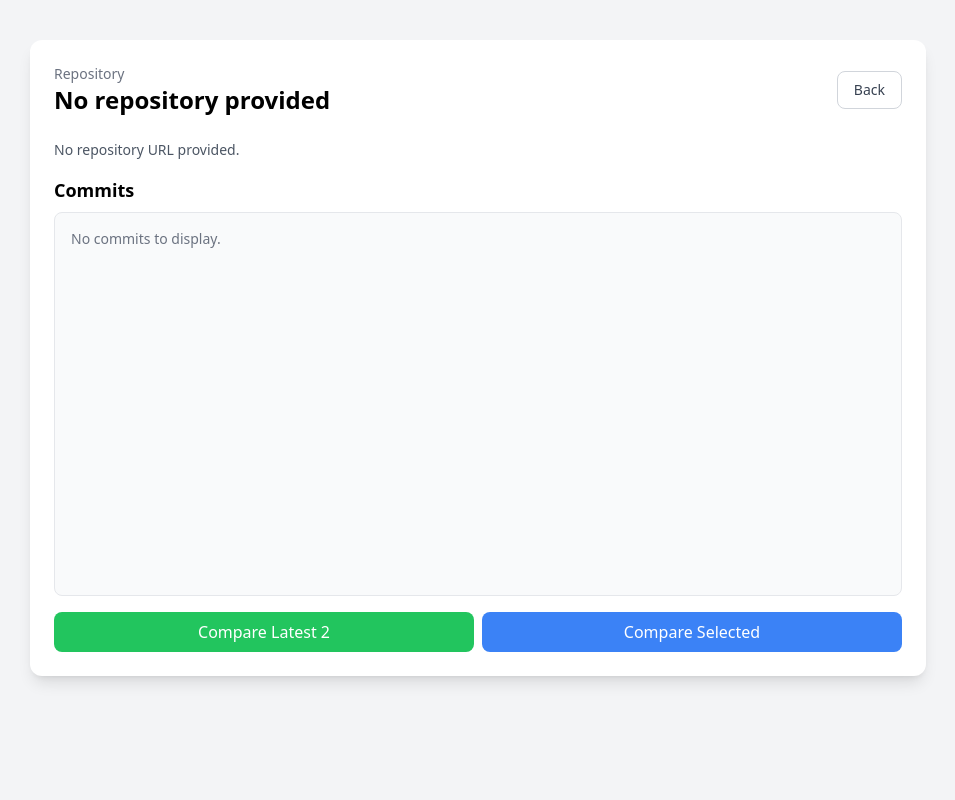
After one commit to VantaTree/Code-Ripple, a Flask app: page /commits in a window 1280 px wide. The commit adds this page. Shown: the whole page, without its empty margins (162-1117 px from the left). Run offline with Flask 3, Linux system fonts and the light colour scheme; some libraries are stand-ins or nearby versions.

Commit message:
refactor: streamline commit fetching and enhance results page rendering

```diff
--- a/app.py
+++ b/app.py
@@ -13,9 +13,48 @@ def extract_repo_info(url):
     parts = url.rstrip("/").split("/")
     return parts[-2], parts[-1]
 
+def fetch_recent_commits(repo_url, limit=20):
+    # Shared helper so both the HTML page and JSON API use the same commit-fetching logic.
+    owner, repo = extract_repo_info(repo_url)
+    api_url = f"https://api.github.com/repos/{owner}/{repo}/commits"
+
+    # Ask GitHub for exactly the number of commits we want to show on the results page.
+    response = requests.get(api_url, params={"per_page": limit}, timeout=10)
+    response.raise_for_status()
+    commits = response.json()
+
+    result = []
+    for c in commits[:limit]:
+        commit_data = c["commit"]
+        author = commit_data.get("author") or {}
+
+        result.append({
+            "sha": c["sha"],
+            "message": commit_data.get("message"),
+            "author": author.get("name", "Unknown"),
+            "date": author.get("date")
+        })
+
+    return result
+
 @app.route("/")
 def index():
     return render_template("index.html")
+
+@app.route("/commits", methods=["GET"])
+def commits_page():
+    repo_url = request.args.get("repo_url", "")
+    commits = []
+    error = None
+
+    if repo_url:
+        try:
+            # Render the latest 20 commits on the server so the results page is fully Jinja-driven.
+            commits = fetch_recent_commits(repo_url, limit=20)
+        except Exception as e:
+            error = str(e)
+
+    return render_template("results.html", repo_url=repo_url, commits=commits, error=error)
 
 @app.route("/commits", methods=["POST"])
 def get_commits():
@@ -23,27 +62,8 @@ def get_commits():
     repo_url = data.get("repo_url")
 
     try:
-        owner, repo = extract_repo_info(repo_url)
-        api_url = f"https://api.github.com/repos/{owner}/{repo}/commits"
-
-        response = requests.get(api_url)
-        commits = response.json()
-
-        result = []
-        for c in commits[:10]:  # limit to 10
-            commit_data = c["commit"]
-
-            author = commit_data.get("author") or {}
-            date = author.get("date")
-
-            result.append({
-                "sha": c["sha"],
-                "message": commit_data.get("message"),
-                "author": author.get("name", "Unknown"),
-                "date": date
-            })
-
-        return jsonify({"commits": result})
+        # Keep the JSON endpoint available for any future async workflow.
+        return jsonify({"commits": fetch_recent_commits(repo_url, limit=20)})
 
     except Exception as e:
         return jsonify({"error": str(e)}), 500
--- a/static/main.js
+++ b/static/main.js
@@ -1,57 +1,23 @@
+// Read server-rendered data from the template in a way that keeps editor diagnostics happy.
+const repoUrl = document.body?.dataset?.repoUrl || "";
+const initialCommitsNode = document.getElementById("initial-commits-data");
+
 let commits = [];
-let selected = [];
-
-async function fetchCommits() {
-    const repoUrl = document.getElementById("repoInput").value;
-
-    const res = await fetch("/commits", {
-        method: "POST",
-        headers: {
-            "Content-Type": "application/json"
-        },
-        body: JSON.stringify({ repo_url: repoUrl })
-    });
-
-    const data = await res.json();
-
-    commits = data.commits;
-    renderCommits();
+if (initialCommitsNode) {
+    try {
+        const parsedCommits = JSON.parse(initialCommitsNode.textContent || "[]");
+        commits = Array.isArray(parsedCommits) ? parsedCommits : [];
+    } catch (error) {
+        console.error("Failed to parse initial commits:", error);
+    }
 }
 
-function renderCommits() {
-    const list = document.getElementById("commitList");
-    list.innerHTML = "";
-
-    commits.forEach((c) => {
-        const div = document.createElement("div");
-
-        div.className = "flex items-start gap-2 p-2 border-b last:border-none";
-
-        const formattedDate = formatDate(c.date);
-
-        div.innerHTML = `
-            <input type="checkbox" class="mt-1" onchange="toggleSelect('${c.sha}')">
-            <div>
-                <p class="text-sm font-medium">${c.message}</p>
-                <p class="text-xs text-gray-500">${c.author}</p>
-                <p class="text-xs text-gray-400">${formattedDate}</p>
-            </div>
-        `;
-
-        list.appendChild(div);
-    });
-}
-
-function toggleSelect(sha) {
-    if (selected.includes(sha)) {
-        selected = selected.filter(s => s !== sha);
-    } else {
-        if (selected.length >= 2) {
-            alert("Select only 2 commits");
-            return;
-        }
-        selected.push(sha);
-    }
+function getSelectedCommits() {
+    // Read the current checkbox state from the server-rendered markup.
+    const checkedBoxes = Array.from(document.querySelectorAll(".commit-checkbox:checked"));
+    return checkedBoxes
+        .map((checkbox) => commits.find((commit) => commit.sha === checkbox.value))
+        .filter(Boolean);
 }
 
 async function compareLatest() {
@@ -60,23 +26,20 @@ async function compareLatest() {
         return;
     }
 
-    const repoUrl = document.getElementById("repoInput").value;
-
+    const currentRepoUrl = repoUrl || document.getElementById("repoInput")?.value?.trim() || "";
     const commit1 = commits[0].sha;
     const commit2 = commits[1].sha;
 
-    sendCompare(repoUrl, commit1, commit2);
+    sendCompare(currentRepoUrl, commit1, commit2);
 }
 
 async function compareSelected() {
-    if (selected.length !== 2) {
+    const selectedCommits = getSelectedCommits();
+
+    if (selectedCommits.length !== 2) {
         alert("Select exactly 2 commits");
         return;
     }
-
-    const repoUrl = document.getElementById("repoInput").value;
-
-    const selectedCommits = commits.filter(c => selected.includes(c.sha));
 
     // Sort by date → oldest first
     selectedCommits.sort((a, b) => {
@@ -86,7 +49,7 @@ async function compareSelected() {
     const commit1 = selectedCommits[0].sha; // older
     const commit2 = selectedCommits[1].sha; // newer
 
-    sendCompare(repoUrl, commit1, commit2);
+    sendCompare(repoUrl || document.getElementById("repoInput")?.value?.trim() || "", commit1, commit2);
 }
 
 async function sendCompare(repoUrl, commit1, commit2) {
@@ -108,17 +71,15 @@ async function sendCompare(repoUrl, commit1, commit2) {
     alert("Comparison sent! Check backend.");
 }
 
-
-function formatDate(dateString) {
-    if (!dateString) {
-        return "Unknown date";
+document.addEventListener("change", (event) => {
+    // Keep selection limited to two commits so the compare action stays predictable.
+    if (!event.target.classList.contains("commit-checkbox")) {
+        return;
     }
 
-    const d = new Date(dateString);
-
-    if (isNaN(d.getTime())) {
-        return "Invalid date";
+    const checkedBoxes = document.querySelectorAll(".commit-checkbox:checked");
+    if (checkedBoxes.length > 2) {
+        event.target.checked = false;
+        alert("Select only 2 commits");
     }
-
-    return d.toLocaleString();
-}
+});
--- /dev/null
+++ b/templates/results.html
@@ -0,0 +1,78 @@
+<!DOCTYPE html>
+<html>
+<head>
+  <title>Impact Analyzer Results</title>
+  <script src="https://cdn.tailwindcss.com"></script>
+</head>
+<body class="bg-gray-100 min-h-screen py-10 px-4" data-repo-url="{{ repo_url }}">
+
+  <div class="bg-white shadow-lg rounded-xl p-6 w-full max-w-4xl mx-auto">
+    <div class="flex flex-col gap-3 sm:flex-row sm:items-center sm:justify-between mb-6">
+      <div>
+        <p class="text-sm text-gray-500">Repository</p>
+        <h1 class="text-2xl font-bold break-all">{{ repo_url or "No repository provided" }}</h1>
+      </div>
+      <a
+        href="/"
+        class="inline-flex items-center justify-center rounded-lg border border-gray-300 px-4 py-2 text-sm font-medium text-gray-700 hover:bg-gray-50"
+      >
+        Back
+      </a>
+    </div>
+
+    {% if error %}
+      <div id="statusMessage" class="mb-4 text-sm text-red-600">{{ error }}</div>
+    {% elif repo_url %}
+      <div id="statusMessage" class="mb-4 text-sm text-gray-600">Showing {{ commits|length }} recent commits.</div>
+    {% else %}
+      <div id="statusMessage" class="mb-4 text-sm text-gray-600">No repository URL provided.</div>
+    {% endif %}
+
+    <div>
+      <h2 class="text-lg font-semibold mb-2">Commits</h2>
+      <!-- Fixed-height container keeps the page compact and adds a scrollbar for longer commit lists. -->
+      <div id="commitList" class="h-96 overflow-y-auto border rounded-lg p-2 bg-gray-50">
+        {% if commits %}
+          {% for commit in commits %}
+            <div class="flex items-start gap-2 p-2 border-b last:border-none">
+              <input
+                type="checkbox"
+                class="mt-1 commit-checkbox"
+                value="{{ commit.sha }}"
+                data-date="{{ commit.date or '' }}"
+              >
+              <div>
+                <p class="text-sm font-medium">{{ commit.message }}</p>
+                <p class="text-xs text-gray-500">{{ commit.author }}</p>
+                <p class="text-xs text-gray-400">{{ commit.date or "Unknown date" }}</p>
+              </div>
+            </div>
+          {% endfor %}
+        {% else %}
+          <p class="text-sm text-gray-500 p-2">No commits to display.</p>
+        {% endif %}
+      </div>
+    </div>
+
+    <div class="flex gap-2 mt-4">
+      <button
+        onclick="compareLatest()"
+        class="flex-1 bg-green-500 text-white py-2 rounded-lg hover:bg-green-600"
+      >
+        Compare Latest 2
+      </button>
+
+      <button
+        onclick="compareSelected()"
+        class="flex-1 bg-blue-500 text-white py-2 rounded-lg hover:bg-blue-600"
+      >
+        Compare Selected
+      </button>
+    </div>
+  </div>
+
+  <script id="initial-commits-data" type="application/json">{{ commits | tojson }}</script>
+  <script src="/static/main.js"></script>
+
+</body>
+</html>
```
Also changed, not shown: templates/index.html (+9 -26 lines).
